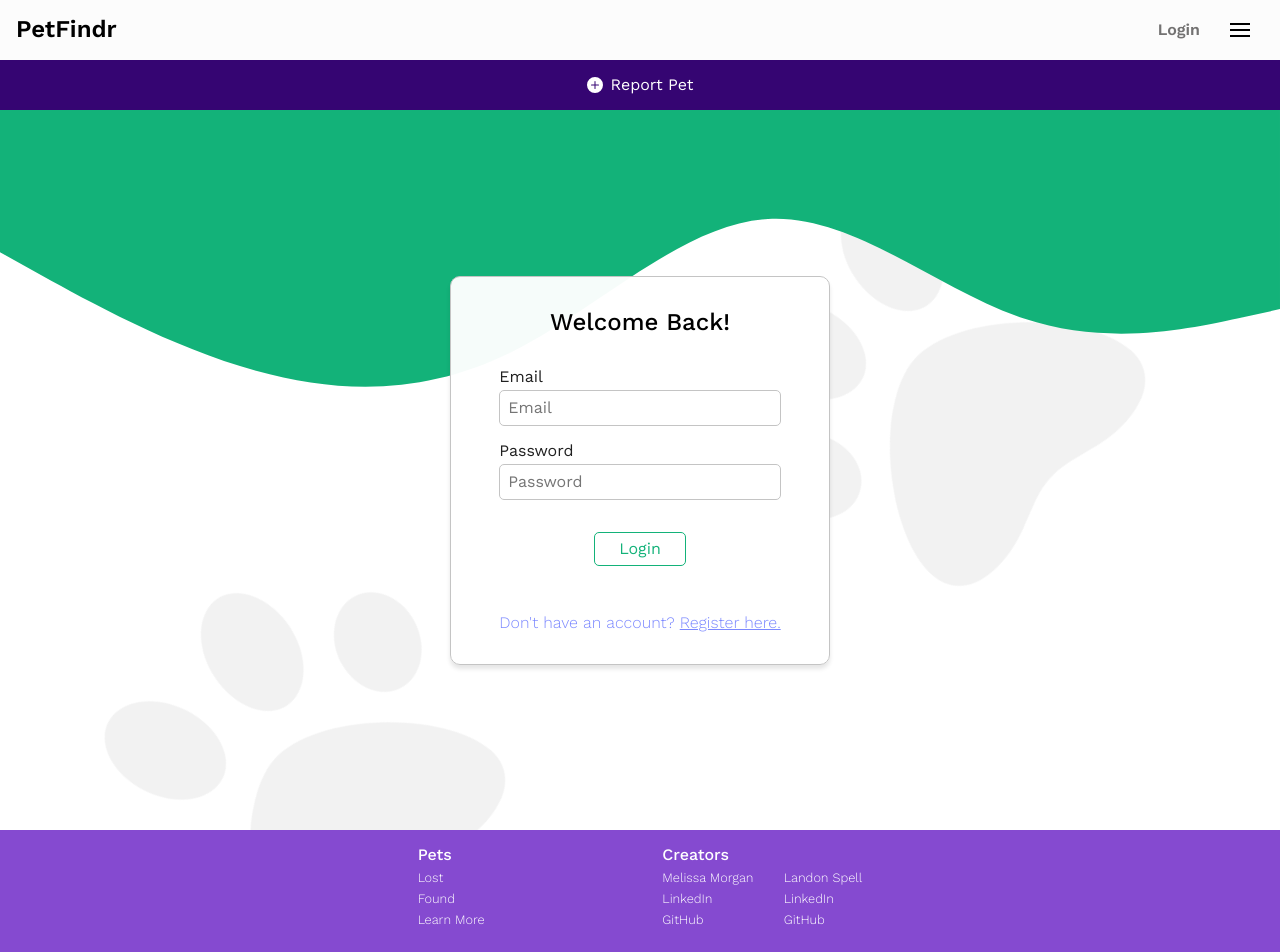
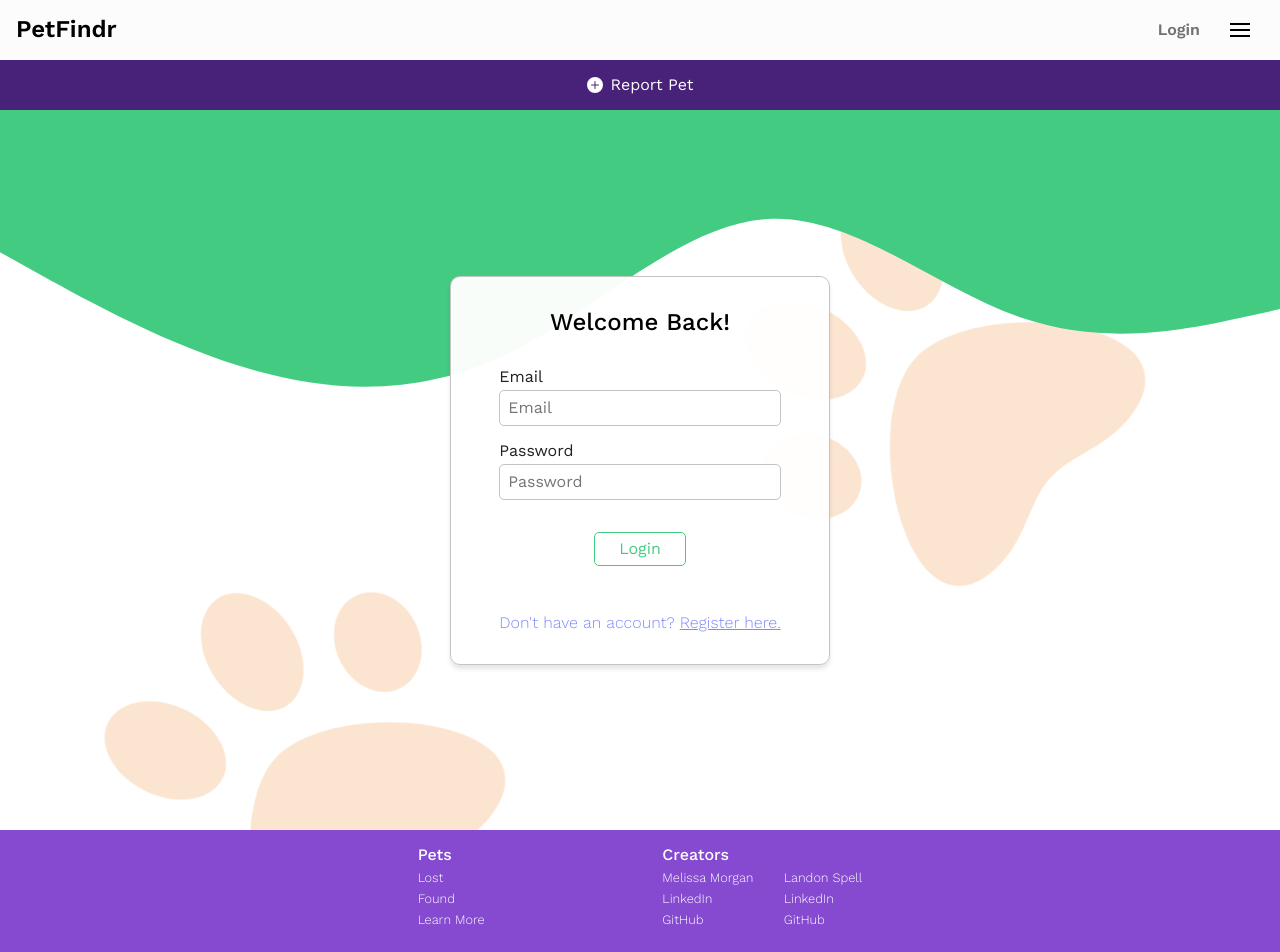
Before and after one commit to PetFindrSEI/pet-findr-frontend, a React (Create React App) app: page /login in a window 1280 px wide. Shown: the top 952 px of the page. Built offline with nearby package versions, Linux system fonts and the light colour scheme.

Commit message:
Add moment js Co-authored-by: Melissa ‘the G’ Morgan melissamorganc@gmail.com

```diff
--- a/package.json
+++ b/package.json
@@ -9,6 +9,7 @@
     "axios": "^0.26.0",
     "framer-motion": "^6.2.6",
     "hamburger-react": "^2.4.1",
+    "moment": "^2.29.1",
     "normalize.css": "^8.0.1",
     "react": "^17.0.2",
     "react-dom": "^17.0.2",
--- a/src/App.css
+++ b/src/App.css
@@ -8,7 +8,7 @@ main {
   transform: rotate(-48.55deg);
   margin-top: 20vh;
   margin-left: 60%;
-  color: rgba(0, 0, 0, 0.05);
+  color: #ec8b3038;
 }
 .paw-two {
   position: fixed;
@@ -17,5 +17,5 @@ main {
   transform: rotate(-48.55deg);
   margin-top: 70vh;
   margin-left: 10%;
-  color: rgba(0, 0, 0, 0.05);
+  color: #ec8b3038;
 }
--- a/src/components/Home/Home.module.css
+++ b/src/components/Home/Home.module.css
@@ -60,13 +60,13 @@
 }
 /* Login Button */
 .heroInfoBox button {
-  padding: 0.5rem 1.5rem;
+  padding: 0.5rem 2rem;
   border: 1px solid #854ad0;
   background-color: white;
   color: #854ad0;
   border-radius: 5px;
   margin: 1rem auto;
-  margin-top: 2rem;
+  margin-top: 1rem;
   cursor: pointer;
   font-size: 1.25rem;
   font-weight: 400;
--- a/src/components/Login/Login.js
+++ b/src/components/Login/Login.js
@@ -39,7 +39,7 @@ function Login({ handleSetLoggedIn }) {
     <div className={styles.loginContainer}>
       <svg xmlns='http://www.w3.org/2000/svg' viewBox='0 0 1440 320'>
         <path
-          fill='#13B279'
+          fill='#44CB82'
           fillOpacity='1'
           d='M0,160L48,186.7C96,213,192,267,288,293.3C384,320,480,320,576,272C672,224,768,128,864,122.7C960,117,1056,203,1152,234.7C1248,267,1344,245,1392,234.7L1440,224L1440,0L1392,0C1344,0,1248,0,1152,0C1056,0,960,0,864,0C768,0,672,0,576,0C480,0,384,0,288,0C192,0,96,0,48,0L0,0Z'></path>
       </svg>
--- a/src/components/Login/Login.module.css
+++ b/src/components/Login/Login.module.css
@@ -56,15 +56,15 @@
   width: fit-content;
   padding: 0.4rem 1.5rem;
   margin: 1rem auto;
-  border: 1px solid #13b279;
+  border: 1px solid #44CB82;
   background-color: white;
   border-radius: 5px;
   cursor: pointer;
-  color: #13b279;
+  color: #44CB82;
   transition: all 0.2s ease;
 }
 .loginForm button:hover {
-  background-color: #13b279;
+  background-color: #44CB82;
   color: white;
 }
 
--- a/src/components/PetDashboard/PetDashboard.js
+++ b/src/components/PetDashboard/PetDashboard.js
@@ -43,7 +43,7 @@ function PetDashboard({ petStatus }) {
       <section className={styles.petsContainer}>
         {filtered.map((pet) => (
           <div className={styles.petCard} key={pet.id}>
-            <Link to={`/dashboard/${pet.id}`} className={styles.link}>
+            <Link to={`/pets/${pet.id}`} className={styles.link}>
               <div className={styles.petImage}>
                 <img src={pet.photo} alt={pet.name} />
               </div>
--- a/src/components/PetDetails/PetDetails.js
+++ b/src/components/PetDetails/PetDetails.js
@@ -1,8 +1,10 @@
 import React, { useEffect, useState } from 'react';
 import { useParams } from 'react-router-dom';
 import styles from './PetDetails.module.css';
+import moment from 'moment';
 
 function PetDetails(props) {
+
 	const [pet, setPet] = useState(null);
 	const { id } = useParams();
 
@@ -49,7 +51,7 @@ function PetDetails(props) {
       <hr />
       <ul>
         <li>Last Location: {pet.location}</li>
-                <li>Date: {pet.reported_time}</li>
+        <li>Date: {moment(pet.reported_time).format('LLL')}</li>
       </ul>
       <button>Contact</button>
     </div>
--- a/src/components/ReportPet/ReportPet.module.css
+++ b/src/components/ReportPet/ReportPet.module.css
@@ -1,6 +1,6 @@
 .reportPet {
   width: 100%;
-  background-color: #350572;
+  background-color: #482279;
   color: white;
   padding: 1rem;
   display: flex;
```
Also changed, not shown: src/components/PetSlider/PetSlider.js (+5 -3 lines), 1 other file (tests, documents, lock files or other folders). Lines whose indentation alone changed are shown as unchanged.
